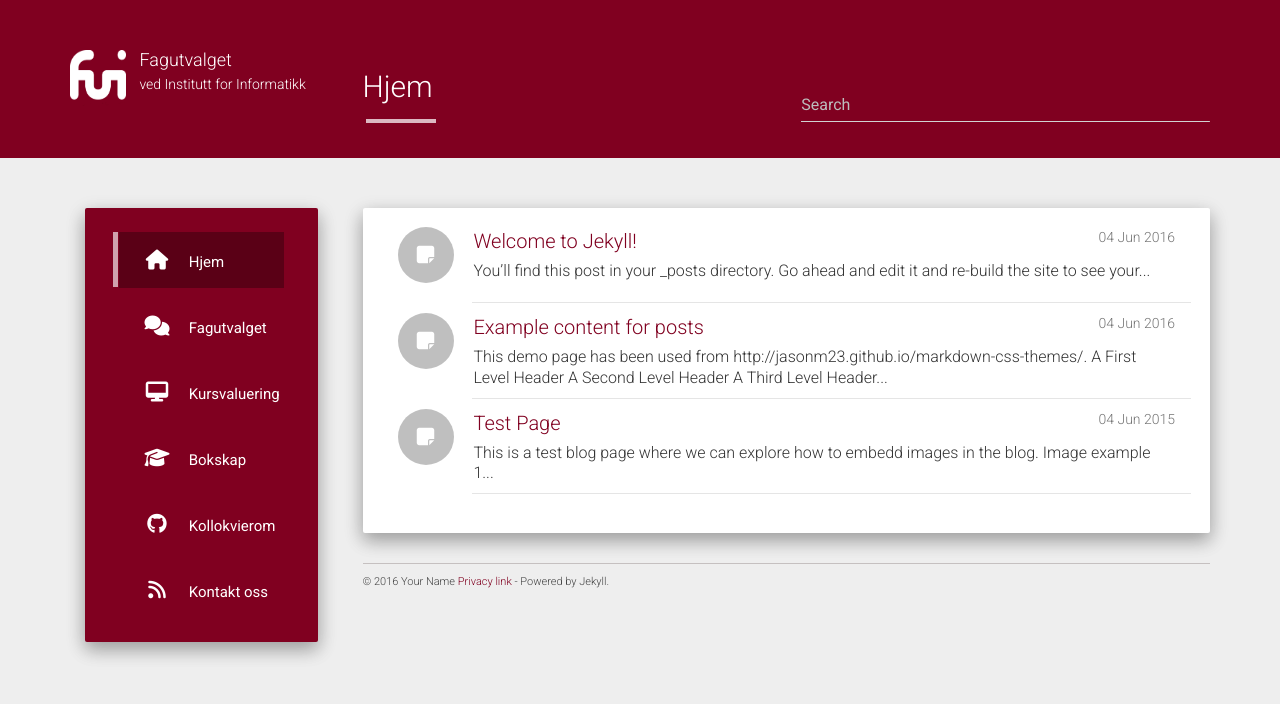
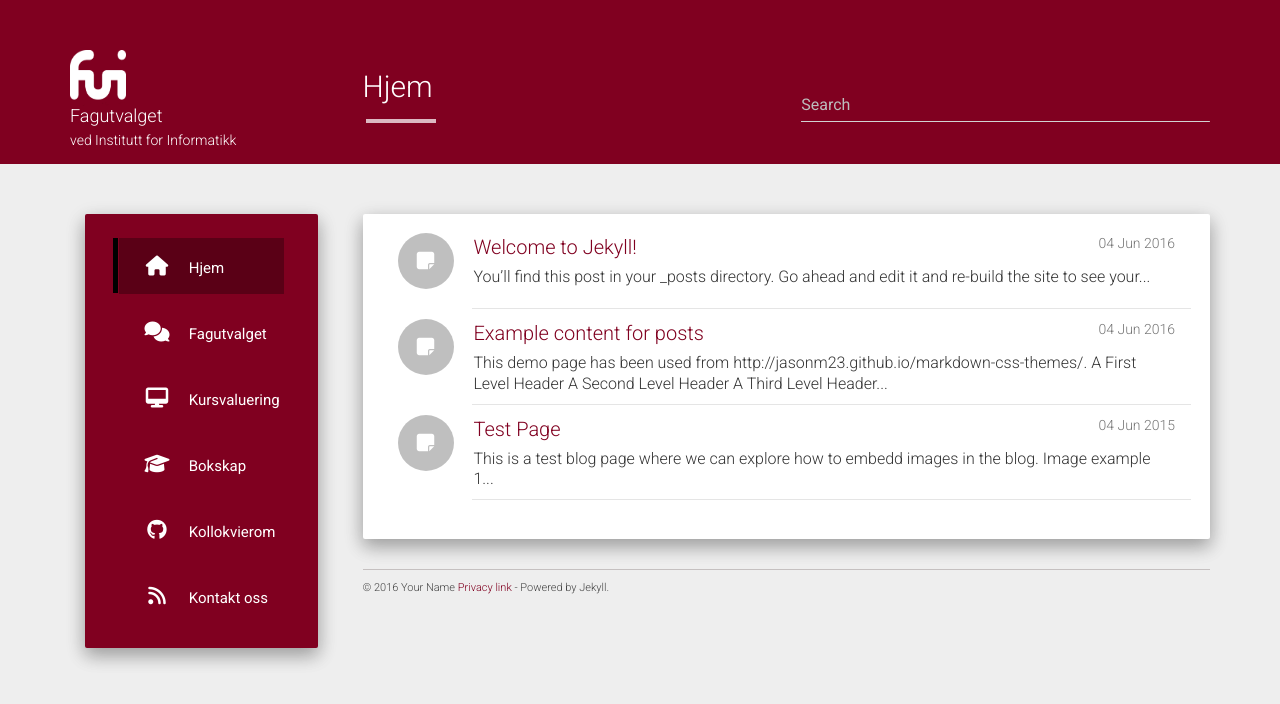
Before and after one commit to fui/fui.github.io, a Jekyll site: the page built from index.html, in a window 1280 px wide. Shown: the top 704 px of the page. Built offline with Jekyll 4.4.1, drawn with Linux system fonts in a browser that asks for light colours; nearby versions of some CDN libraries; the list of posts is cut into pages by our own code.

```diff
--- a/static/css/main.css
+++ b/static/css/main.css
@@ -9,6 +9,7 @@
     width: 56px;
     height: 56px;
     margin: 0 auto;
+    margin-right: 45px;
 }
 .logo-turner {
     font-size: 18px;
@@ -80,7 +81,7 @@
     position: absolute;
     left: 9px;
     vertical-align: middle;
-    background: rgba(255, 255, 255, 0.63);
+    background: #000000;
 }
 .menu ul li a {
     font-size: 15px;
```
